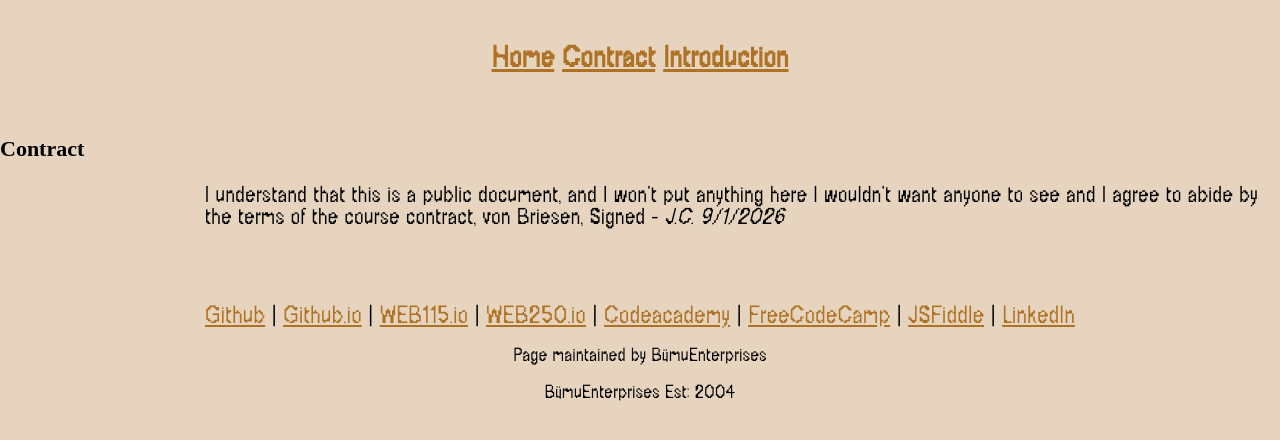
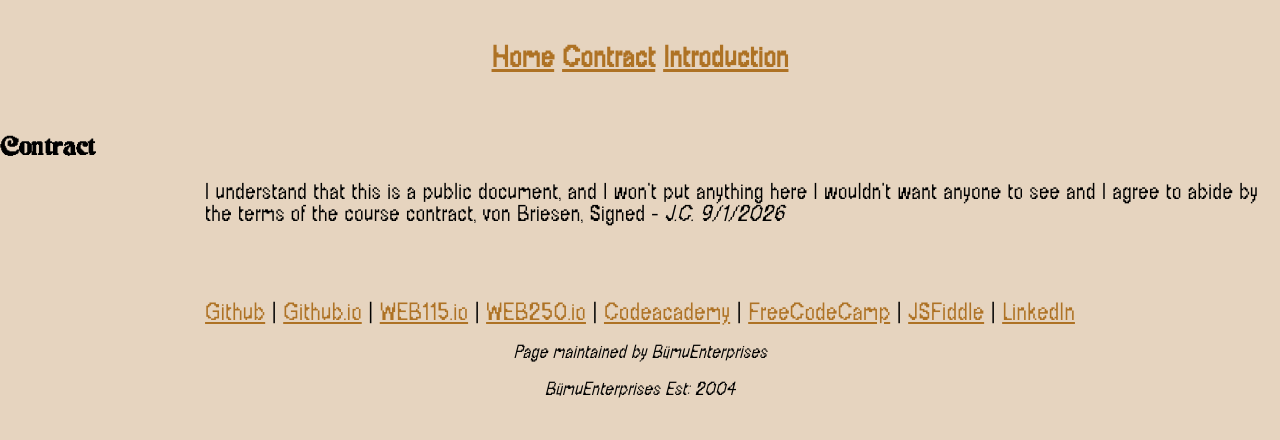
Before and after one commit to Bumulaz/Bumulaz.github.io, a PHP site: page /web250/contract.html in a window 1280 px wide. Shown: the part 291-731 px from the top of the page. Run offline with PHP 8.4, Linux system fonts and the light colour scheme; some libraries are stand-ins or nearby versions.

Commit message:
fixed Llama

```diff
--- a/web250/contract.html
+++ b/web250/contract.html
@@ -27,10 +27,10 @@
 
 <footer>
     <nav class="botNav">
-        <a href="https://github.com/Bumulaz">Github</a> | <a href="https://bumulaz.github.io/">Github.io</a> | <a href="https://bumulaz.github.io/web115/">WEB115.io</a> | <a href="https://bumulaz.github.io/web250/">WEB250.io</a> | <a href="https://www.codecademy.com/profiles/Jcastr45">Codeacademy</a> | <a href="https://www.freecodecamp.org/Bumulaz">FreeCodeCamp</a> | <a href="https://jsfiddle.net/user/fiddles/">JSFiddle</a> | <a href="https://www.linkedin.com/in/joseph-castro-7680bb280/">LinkedIn</a>
+        <a href="https://github.com/Bumulaz">Github</a> | <a href="https://bumulaz.github.io/">Github.io</a> | <a href="https://bumulaz.github.io/web115/">WEB115.io</a> | <a href="https://bumulaz.github.io/web250/index.html">WEB250.io</a> | <a href="https://www.codecademy.com/profiles/Jcastr45">Codeacademy</a> | <a href="https://www.freecodecamp.org/Bumulaz">FreeCodeCamp</a> | <a href="https://jsfiddle.net/user/fiddles/">JSFiddle</a> | <a href="https://www.linkedin.com/in/joseph-castro-7680bb280/">LinkedIn</a>
     </nav>
-    <p class="copyright">Page maintained by BümuEnterprises</p>
-    <p class="copyright">BümuEnterprises Est: 2004</p>
+    <p class="copyright"><em>Page maintained by BümuEnterprises</em></p>
+    <p class="copyright"><em>BümuEnterprises Est: 2004</em></p>
 </footer>
 
 <!--div data-include="../components/footer.html"></div>
--- a/web250/introduction.html
+++ b/web250/introduction.html
@@ -62,10 +62,10 @@
 
 <footer>
     <nav class="botNav">
-        <a href="https://github.com/Bumulaz">Github</a> | <a href="https://bumulaz.github.io/">Github.io</a> | <a href="https://bumulaz.github.io/web115/">WEB115.io</a> | <a href="https://bumulaz.github.io/web250/">WEB250.io</a> | <a href="https://www.codecademy.com/profiles/Jcastr45">Codeacademy</a> | <a href="https://www.freecodecamp.org/Bumulaz">FreeCodeCamp</a> | <a href="https://jsfiddle.net/user/fiddles/">JSFiddle</a> | <a href="https://www.linkedin.com/in/joseph-castro-7680bb280/">LinkedIn</a>
+        <a href="https://github.com/Bumulaz">Github</a> | <a href="https://bumulaz.github.io/">Github.io</a> | <a href="https://bumulaz.github.io/web115/">WEB115.io</a> | <a href="https://bumulaz.github.io/web250/index.html">WEB250.io</a> | <a href="https://www.codecademy.com/profiles/Jcastr45">Codeacademy</a> | <a href="https://www.freecodecamp.org/Bumulaz">FreeCodeCamp</a> | <a href="https://jsfiddle.net/user/fiddles/">JSFiddle</a> | <a href="https://www.linkedin.com/in/joseph-castro-7680bb280/">LinkedIn</a>
     </nav>
-    <p class="copyright">Page maintained by BümuEnterprises</p>
-    <p class="copyright">BümuEnterprises Est: 2004</p>
+    <p class="copyright"><em>Page maintained by BümuEnterprises</em></p>
+    <p class="copyright"><em>BümuEnterprises Est: 2004</em></p>
 </footer>
 
 <!--div data-include="../components/footer.html"></div>
--- a/web250/styles/default.css
+++ b/web250/styles/default.css
@@ -60,7 +60,7 @@ body {
 }
 
 .pgHeaders{
-    font-family: 'arcade' url(web250/styles/default.css);
+    font-family: 'arcade';
 }
 
 h2.pgHeaders {
```
Also changed, not shown: web250/index.html (+6 -4 lines).
